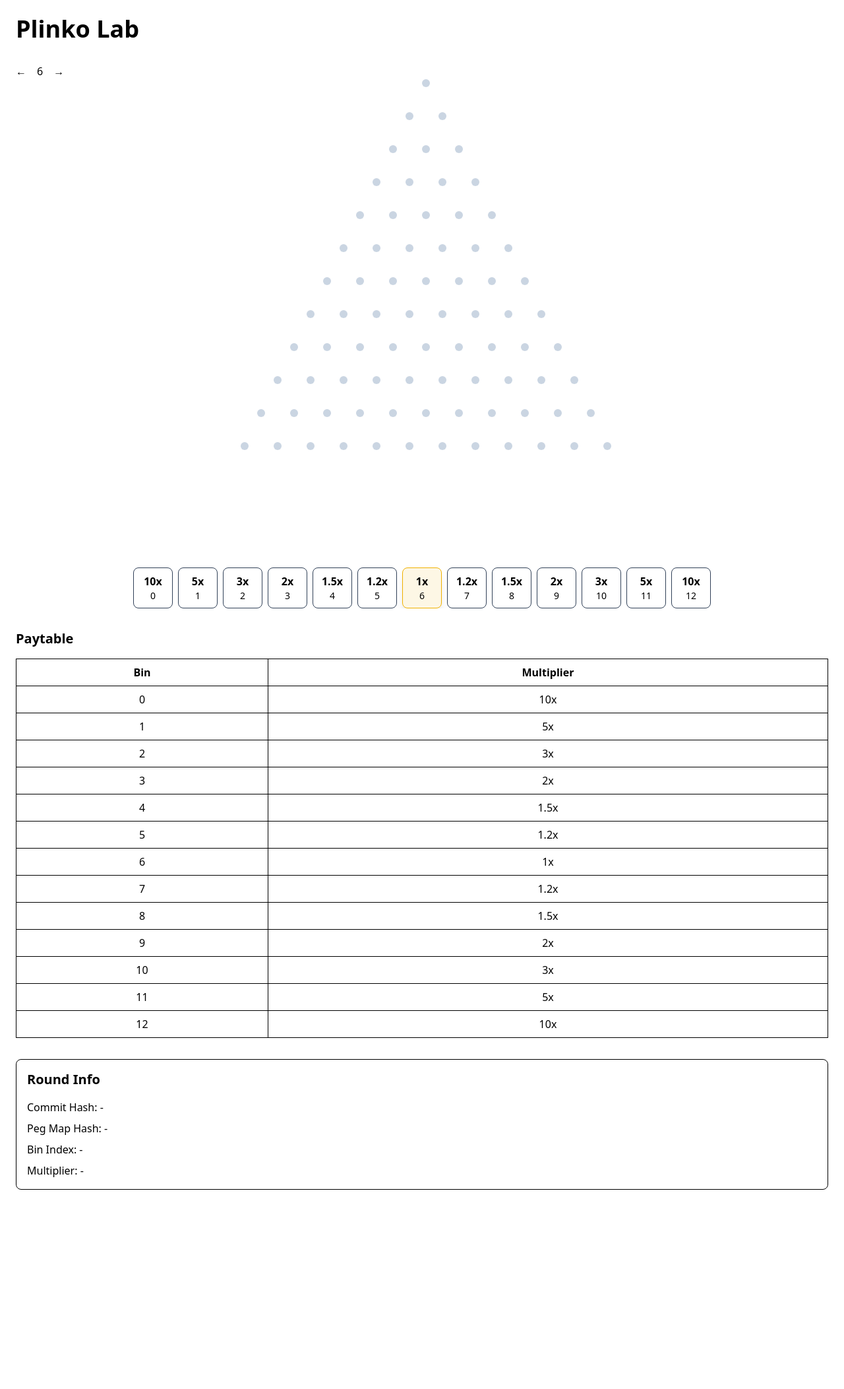
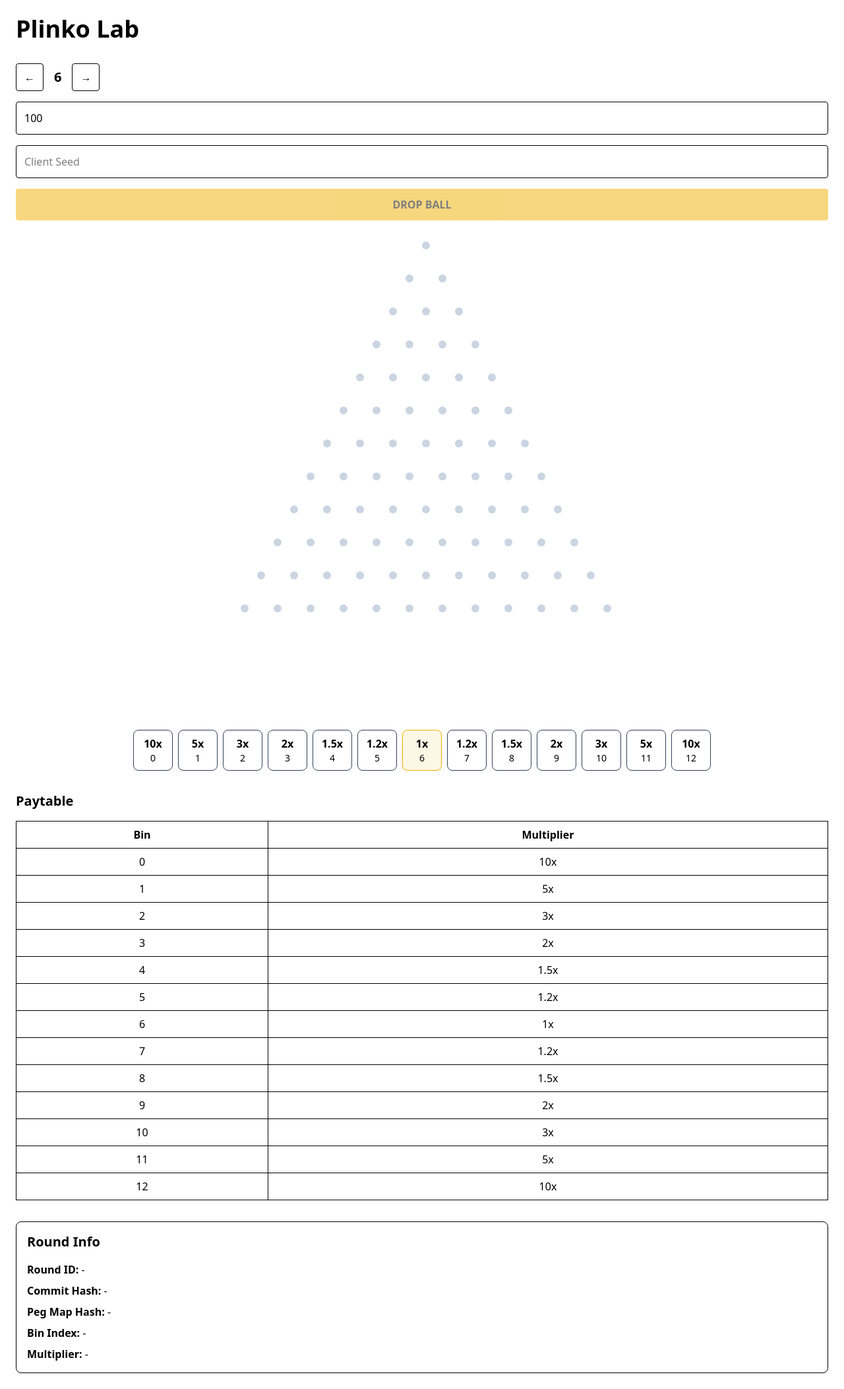
Before and after one commit to rathorePriyanshu/Plinko_Lab, a Next.js app: page / in a window 1280 px wide. Shown: the whole page at 66% size. Before the commit the page ends 1827 px from the top, so only its background shows below. Built offline with nearby package versions, Linux system fonts and the light colour scheme.

Commit message:
connect frontend to round apis

```diff
--- a/src/app/api/rounds/[id]/start/route.ts
+++ b/src/app/api/rounds/[id]/start/route.ts
@@ -8,7 +8,13 @@ export async function POST(request: Request, { params }: {
 }
 ) {
     try {
-        const body = await request.json();
+        const body =
+            await request.json();
+
+        console.log(
+            "START BODY",
+            body
+        );
         const parsed = startRoundSchema.parse(body);
         const { id } = await params;
 
--- a/src/components/game/GameControls.tsx
+++ b/src/components/game/GameControls.tsx
@@ -1,46 +1,98 @@
 "use client";
-
-import { useGameStore }
-    from "@/store/game-store";
+import { createRound, startRound } from "@/lib/api/game-api";
+import { useGameStore } from "@/store/game-store";
 
 export default function GameControls() {
 
     const {
         dropColumn,
+        clientSeed,
+        betAmount,
+        isAnimating,
         setDropColumn,
-    } = useGameStore();
+        setBetAmount,
+        setClientSeed,
+        setAnimating,
+        setRoundData } = useGameStore();
+
+    const handleDrop = async () => {
+        try {
+            setAnimating(true);
+            const round = await createRound();
+
+            setRoundData({
+                roundId: round.roundId,
+                commitHash: round.commitHex,
+            });
+
+            if (!clientSeed.trim()) {
+                return;
+            }
+
+            const result = await startRound(
+                round.roundId,
+                clientSeed,
+                betAmount,
+                dropColumn
+            );
+
+            setRoundData({
+                pegMapHash: result.pegMapHash,
+                binIndex: result.binIndex,
+                multiplier: result.payoutMultiplier,
+                path: result.path,
+            });
+        } catch (error) {
+            console.error(error);
+            setAnimating(false);
+        }
+    };
 
     return (
-        <div className="flex gap-4">
-
+        <div className="mb-8 flex flex-col gap-4">
+            <div className="flex items-center gap-4">
                 <button
                     onClick={() =>
-                    setDropColumn(
-                        Math.max(
-                            0,
-                            dropColumn - 1
-                        )
-                    )
+                        setDropColumn(Math.max(0, dropColumn - 1))
                     }
+                    className="border px-3 py-2 rounded"
                 >
                     ←
                 </button>
 
-            <span>
+                <span className="font-bold text-xl">
                     {dropColumn}
                 </span>
 
                 <button
-                onClick={() =>
-                    setDropColumn(
-                        Math.min(
-                            12,
-                            dropColumn + 1
-                        )
-                    )
-                }
+                    onClick={() => setDropColumn(Math.min(12, dropColumn + 1))}
+                    className="border px-3 py-2 rounded"
                 >
                     →
+                </button>
+            </div>
+
+            <input
+                type="number"
+                value={betAmount}
+                onChange={e => setBetAmount(Number(e.target.value))}
+                placeholder="Bet Amount"
+                className="border p-3 rounded"
+            />
+
+            <input
+                type="text"
+                value={clientSeed}
+                onChange={e => setClientSeed(e.target.value)}
+                placeholder="Client Seed"
+                className="border p-3 rounded"
+            />
+
+            <button
+                onClick={handleDrop}
+                disabled={!clientSeed.trim() || isAnimating}
+                className="rounded bg-yellow-500 px-4 py-3 font-semibold disabled:opacity-50 disabled:cursor-not-allowed">
+                DROP BALL
             </button>
 
         </div>
--- a/src/components/game/RoundInfo.tsx
+++ b/src/components/game/RoundInfo.tsx
@@ -1,41 +1,55 @@
+"use client";
+
+import { useGameStore } from "@/store/game-store";
+
 export default function RoundInfo() {
+    const {
+        roundId,
+        commitHash,
+        pegMapHash,
+        binIndex,
+        multiplier,
+    } = useGameStore();
+
     return (
         <div
-            className="
-        mt-8
-        rounded-lg
-        border
-        p-4
-      "
-        >
-            <h2 className="mb-4 text-xl font-bold">
-                Round Info
+            className="mt-8 rounded-lg border p-4">
+            <h2
+                className="mb-4 text-xl font-bold">Round Info
             </h2>
 
             <div className="space-y-2">
                 <p>
-                    Commit Hash:
-                    {" "}
-                    -
+                    <strong>
+                        Round ID:
+                    </strong>{" "}
+                    {roundId ?? "-"}
+                </p>
+                <p>
+                    <strong>
+                        Commit Hash:
+                    </strong>{" "}
+                    {commitHash ?? "-"}
+                </p>
+                <p>
+                    <strong>
+                        Peg Map Hash:
+                    </strong>{" "}
+                    {pegMapHash ?? "-"}
+                </p>
+                <p>
+                    <strong>
+                        Bin Index:
+                    </strong>{" "}
+                    {binIndex ?? "-"}
+                </p>
+                <p>
+                    <strong>
+                        Multiplier:
+                    </strong>{" "}
+                    {multiplier ?? "-"}
                 </p>
 
-                <p>
-                    Peg Map Hash:
-                    {" "}
-                    -
-                </p>
-
-                <p>
-                    Bin Index:
-                    {" "}
-                    -
-                </p>
-
-                <p>
-                    Multiplier:
-                    {" "}
-                    -
-                </p>
             </div>
         </div>
     );
--- /dev/null
+++ b/src/lib/api/game-api.ts
@@ -0,0 +1,51 @@
+export async function createRound() {
+    const response =
+        await fetch(
+            "/api/rounds/commit",
+            {
+                method: "POST",
+            }
+        );
+
+    if (!response.ok) {
+        throw new Error(
+            "Failed to create round"
+        );
+    }
+
+    return response.json();
+}
+
+export async function startRound(
+    roundId: string,
+    clientSeed: string,
+    betCents: number,
+    dropColumn: number
+) {
+    const response =
+        await fetch(
+            `/api/rounds/${roundId}/start`,
+            {
+                method: "POST",
+
+                headers: {
+                    "Content-Type":
+                        "application/json",
+                },
+
+                body: JSON.stringify({
+                    clientSeed,
+                    betCents,
+                    dropColumn,
+                }),
+            }
+        );
+
+    if (!response.ok) {
+        throw new Error(
+            "Failed to start round"
+        );
+    }
+
+    return response.json();
+}
--- a/src/lib/rounds/round-service.ts
+++ b/src/lib/rounds/round-service.ts
@@ -70,6 +70,8 @@ export async function startRound(
             round.nonce
         );
 
+
+
     const engineResult =
         runPlinkoEngine(
             combinedSeed,
@@ -100,12 +102,15 @@ export async function startRound(
             },
         });
 
+    const path = JSON.parse(updatedRound.pathJson!) as ("L" | "R")[];
+
     return {
         roundId: updatedRound.id,
         pegMapHash: engineResult.pegMapHash,
         rows: updatedRound.rows,
         binIndex: engineResult.binIndex,
         payoutMultiplier,
+        path
     };
 }
 
--- a/src/store/game-store.ts
+++ b/src/store/game-store.ts
@@ -8,6 +8,8 @@ interface GameStore {
     commitHash: string | null;
     pegMapHash: string | null;
     binIndex: number | null;
+    multiplier: number | null;
+    path: ("L" | "R")[];
     isAnimating: boolean;
 
     setDropColumn: (value: number) => void;
@@ -27,6 +29,8 @@ export const useGameStore = create<GameStore>(
         pegMapHash: null,
         binIndex: null,
         isAnimating: false,
+        multiplier: null,
+        path: [],
 
         setDropColumn: value => set({ dropColumn: value }),
         setBetAmount: value => set({ betAmount: value }),
```
Lines whose indentation alone changed are shown as unchanged.
